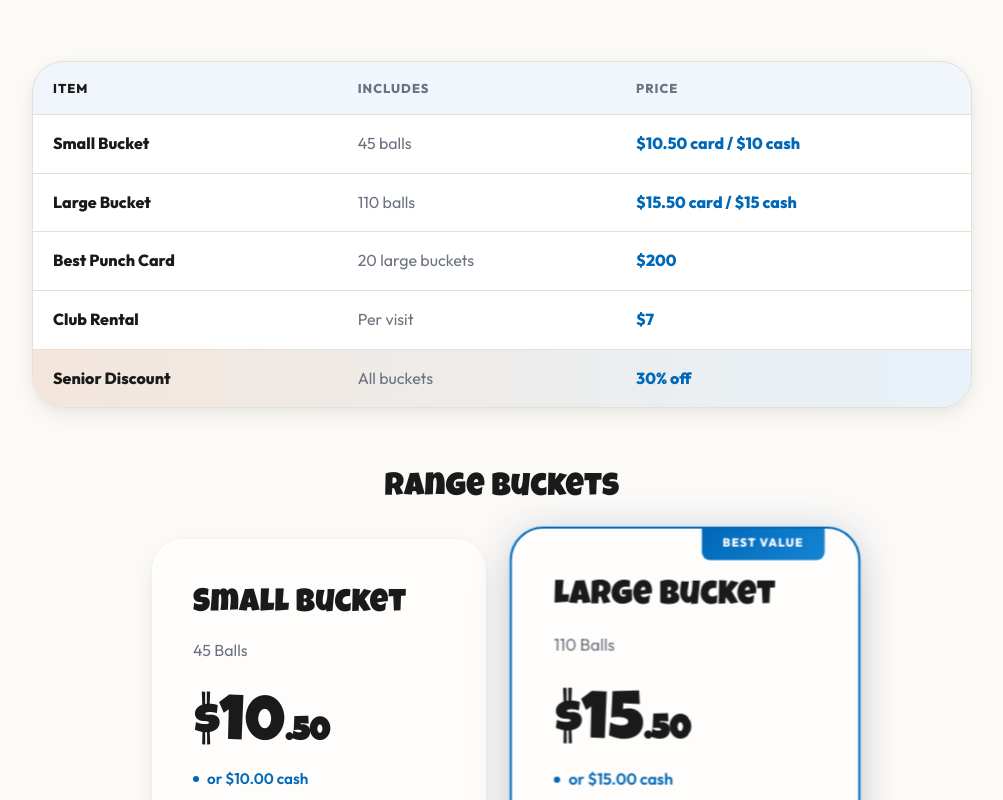
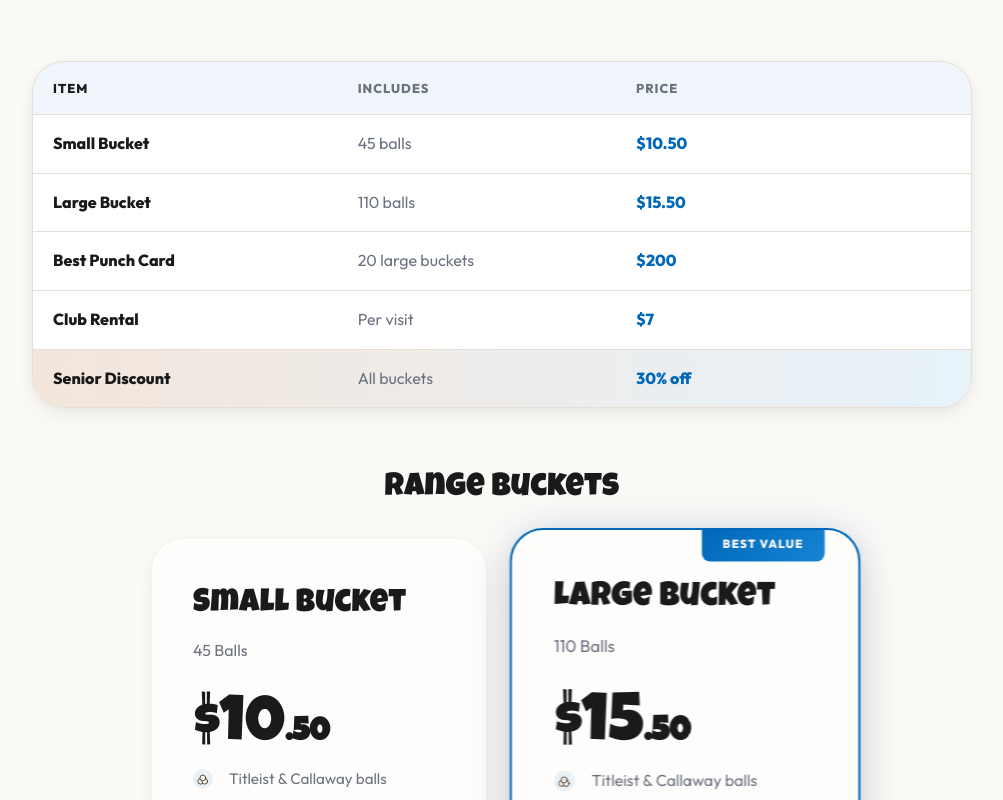
Before and after one commit to parsashayegan613-tech/Big-Moose-Driving-Range, a Next.js app: page /pricing in a window 1280 px wide. Shown: the part 400-1200 px from the top of the page, without its empty margins (138-1141 px from the left). Built offline with nearby package versions, Linux system fonts and the light colour scheme.

Commit message:
Remove cash pricing mentions

```diff
--- a/src/app/contact/page.tsx
+++ b/src/app/contact/page.tsx
@@ -43,10 +43,10 @@ export default function ContactPage() {
             },
             {
                 "@type": "Question",
-                "name": "Do you accept cash and card?",
+                "name": "What are the bucket prices?",
                 "acceptedAnswer": {
                     "@type": "Answer",
-                    "text": "Yes. Big Moose accepts cash and card. Cash pricing is available for small and large buckets."
+                    "text": "Small buckets are $10.50 and large buckets are $15.50. Seniors receive 30% off all bucket sizes."
                 }
             },
             {
@@ -225,11 +225,11 @@ export default function ContactPage() {
 
                         <div className="faq-item">
                             <button className="faq-question" aria-expanded="false">
-                                <span>Do you accept cash and card?</span>
+                                <span>What are the bucket prices?</span>
                                 <span className="faq-icon" aria-hidden="true"></span>
                             </button>
                             <div className="faq-answer">
-                                <p>We accept both! Paying with cash gets you a small discount — $10.00 for a small bucket (vs. $10.50) and $15.00 for a large bucket (vs. $15.50).</p>
+                                <p>Small buckets are $10.50 and large buckets are $15.50. Seniors receive 30% off all bucket sizes.</p>
                             </div>
                         </div>
 
--- a/src/app/globals.css
+++ b/src/app/globals.css
@@ -1504,25 +1504,6 @@ h1, h2, h3, h4 {
 .price-cents {
     font-size: 2rem;
     font-weight: 600;
-}
-
-.cash-price {
-    color: var(--clr-primary);
-    font-weight: 600;
-    font-size: 0.95rem;
-    margin-bottom: 2rem;
-    display: flex;
-    align-items: center;
-    gap: 0.5rem;
-}
-
-.cash-price::before {
-    content: '';
-    width: 6px;
-    height: 6px;
-    background: var(--clr-brand-blue);
-    border-radius: 50%;
-    flex-shrink: 0;
 }
 
 .pricing-features {
--- a/src/app/pricing/page.tsx
+++ b/src/app/pricing/page.tsx
@@ -23,12 +23,12 @@ export default function PricingPage() {
                         <div className="pricing-summary-row">
                             <span>Small Bucket</span>
                             <span>45 balls</span>
-                            <strong>$10.50 card / $10 cash</strong>
+                            <strong>$10.50</strong>
                         </div>
                         <div className="pricing-summary-row">
                             <span>Large Bucket</span>
                             <span>110 balls</span>
-                            <strong>$15.50 card / $15 cash</strong>
+                            <strong>$15.50</strong>
                         </div>
                         <div className="pricing-summary-row">
                             <span>Best Punch Card</span>
@@ -55,7 +55,6 @@ export default function PricingPage() {
                             <h3 className="heading-md">Small Bucket</h3>
                             <p className="balls-count">45 Balls</p>
                             <div className="price">$10<span className="price-cents">.50</span></div>
-                            <p className="cash-price">or $10.00 cash</p>
                             <ul className="pricing-features">
                                 <li><span className="price-bullet"><RangeIcon name="balls" /></span> Titleist & Callaway balls</li>
                                 <li><span className="price-bullet"><RangeIcon name="mat" /></span> Elevated mats</li>
@@ -69,7 +68,6 @@ export default function PricingPage() {
                             <h3 className="heading-md">Large Bucket</h3>
                             <p className="balls-count">110 Balls</p>
                             <div className="price">$15<span className="price-cents">.50</span></div>
-                            <p className="cash-price">or $15.00 cash</p>
                             <ul className="pricing-features">
                                 <li><span className="price-bullet"><RangeIcon name="balls" /></span> Titleist & Callaway balls</li>
                                 <li><span className="price-bullet"><RangeIcon name="mat" /></span> Elevated mats</li>
```
